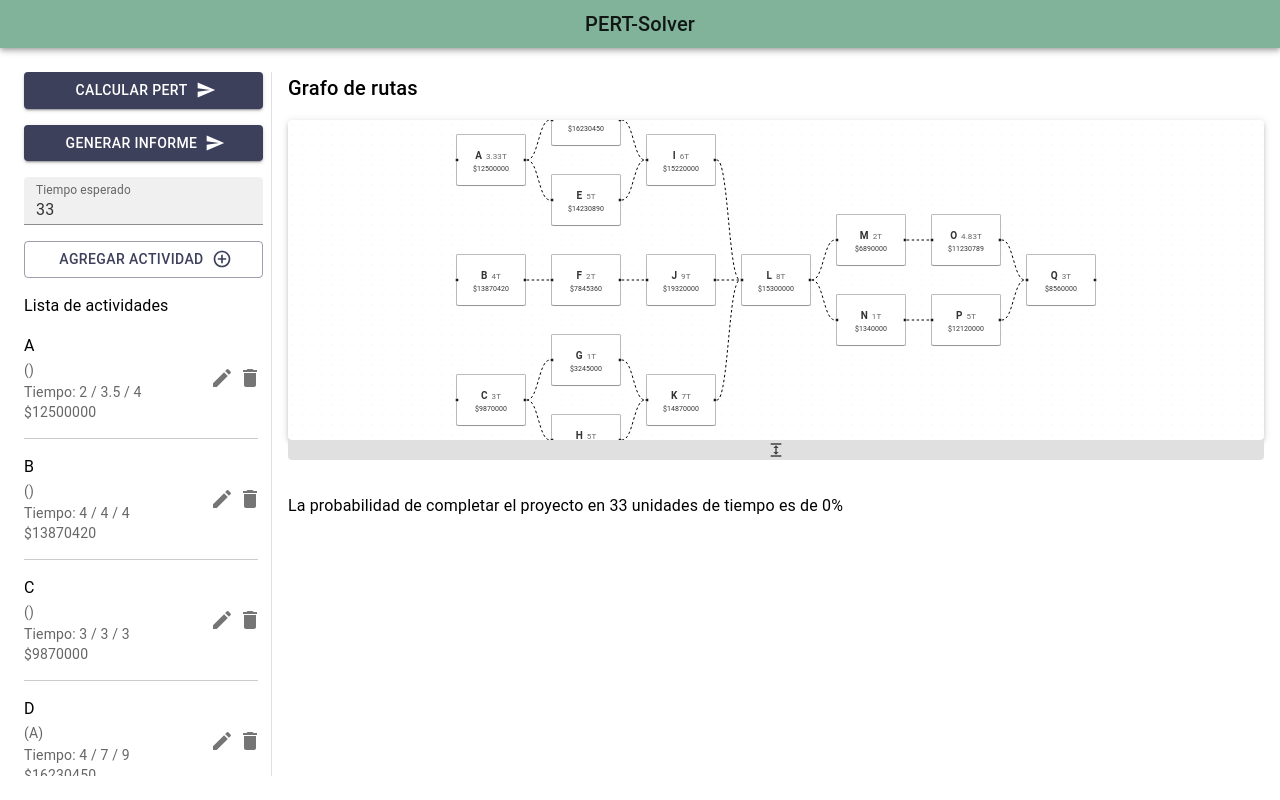
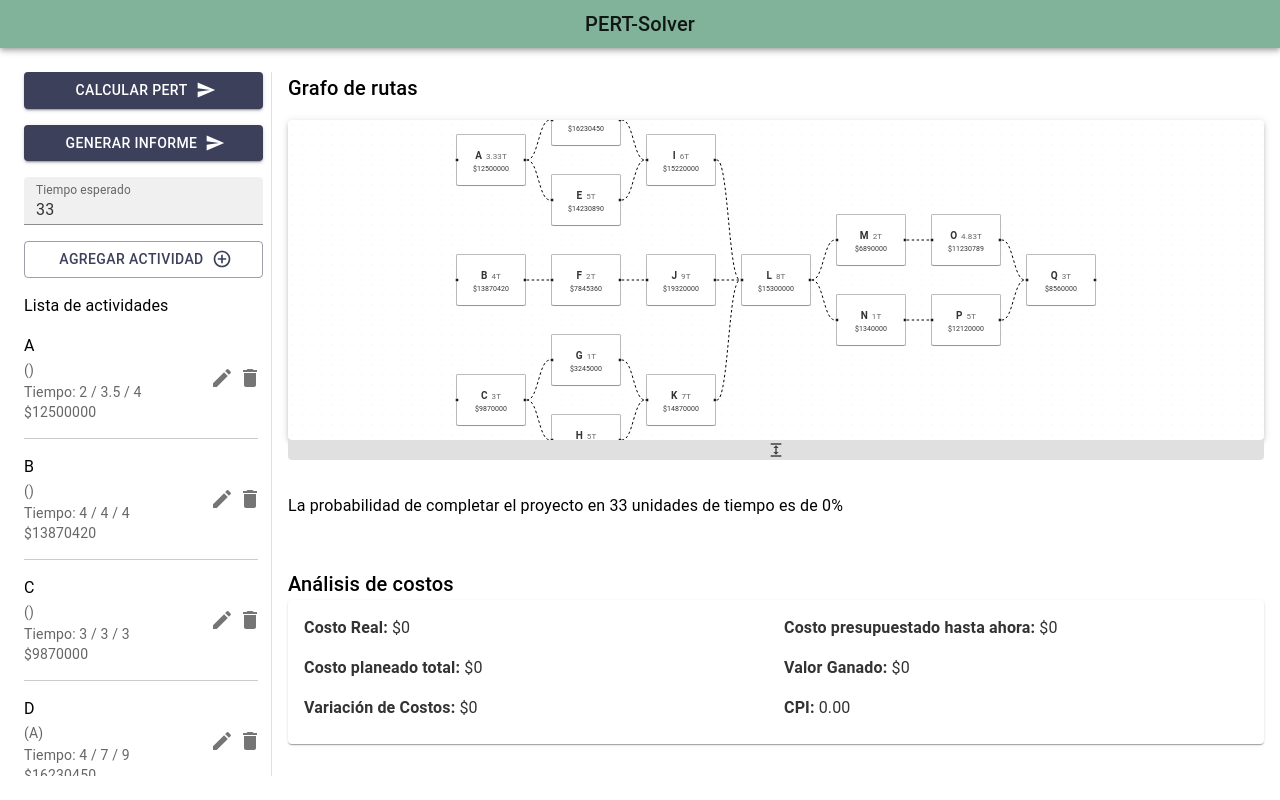
Before and after one commit to jctrejosi/PERT-Solver, a React (Vite) app in the folder Frontend/: page / in a window 1280 px wide. Built offline with nearby package versions, Linux system fonts and the light colour scheme.

Commit message:
Add cost_analysis

```diff
--- /dev/null
+++ b/Frontend/src/pages/Home/modules/ReportsPanel/components/CostAnalysisSection.tsx
@@ -0,0 +1,62 @@
+import { Card, CardContent, Typography, Grid } from "@mui/material";
+
+export type CostAnalysisProps = {
+  total_planned_cost: number;
+  total_actual_cost: number;
+  total_earned_value: number;
+  total_cost_variance: number;
+  overall_CPI: number;
+  budgeted_cost_at_time: number;
+};
+
+export function CostAnalysisSection({
+  total_planned_cost = 0,
+  total_actual_cost = 0,
+  total_earned_value = 0,
+  total_cost_variance = 0,
+  overall_CPI = 0,
+  budgeted_cost_at_time = 0,
+}: Partial<CostAnalysisProps>) {
+  return (
+    <Card>
+      <CardContent>
+        <Grid container spacing={2}>
+          <Grid item xs={12} sm={6}>
+            <Typography variant="body1">
+              <strong>Costo Real:</strong> ${total_actual_cost.toLocaleString()}
+            </Typography>
+          </Grid>
+          <Grid item xs={12} sm={6}>
+            <Typography variant="body1">
+              <strong>Costo presupuestado hasta ahora:</strong> $
+              {budgeted_cost_at_time.toLocaleString()}
+            </Typography>
+          </Grid>
+          <Grid item xs={12} sm={6}>
+            <Typography variant="body1">
+              <strong>Costo planeado total:</strong> $
+              {total_planned_cost.toLocaleString()}
+            </Typography>
+          </Grid>
+          <Grid item xs={12} sm={6}>
+            <Typography variant="body1">
+              <strong>Valor Ganado:</strong> $
+              {total_earned_value.toLocaleString()}
+            </Typography>
+          </Grid>
+          <Grid item xs={12} sm={6}>
+            <Typography variant="body1">
+              <strong>Variación de Costos:</strong> $
+              {total_cost_variance.toLocaleString()}
+            </Typography>
+          </Grid>
+          <Grid item xs={12} sm={6}>
+            <Typography variant="body1">
+              <strong>CPI:</strong> {overall_CPI.toFixed(2)}
+            </Typography>
+          </Grid>
+        </Grid>
+      </CardContent>
+    </Card>
+  );
+}
--- a/Frontend/src/pages/Home/modules/ReportsPanel/index.tsx
+++ b/Frontend/src/pages/Home/modules/ReportsPanel/index.tsx
@@ -11,6 +11,7 @@ import { ActivityTimesChart } from "./components/ActivityTimesChart";
 import { OptimizedActivitiesTable } from "./components/OptimizedActivitiesTable";
 import { ActivityTimelineChart } from "./components/ActivityTimelineChart";
 import { PeriodTimesChart } from "./components/PeriodTimesChart";
+import { CostAnalysisSection } from "./components/CostAnalysisSection";
 
 export function ReportsPanel() {
   const STATE = useAppSelector(GetStateHome);
@@ -129,6 +130,12 @@ export function ReportsPanel() {
             <PeriodTimesChart activityTimes={STATE.activity_times} />
           </Box>
         )}
+        {STATE.cost_analysis && (
+          <Box>
+            <Typography variant="h6">Análisis de costos</Typography>
+            <CostAnalysisSection {...STATE.cost_analysis} />
+          </Box>
+        )}
       </Box>
     </Box>
   );
--- a/Frontend/src/types/core.ts
+++ b/Frontend/src/types/core.ts
@@ -58,5 +58,6 @@ export type CostAnalysis = {
   total_earned_value: number; // Valor ganado (EV)
   total_cost_variance: number; // Variación de costos (EV - Costo real)
   overall_CPI: number; // Índice de desempeño de costos (CPI = EV / AC)
+  budgeted_cost_at_time: number;
   activities: ActivityCost[]; // Lista de costos por actividad
 };
```
Also changed, not shown: 1 other file (tests, documents, lock files or other folders).
